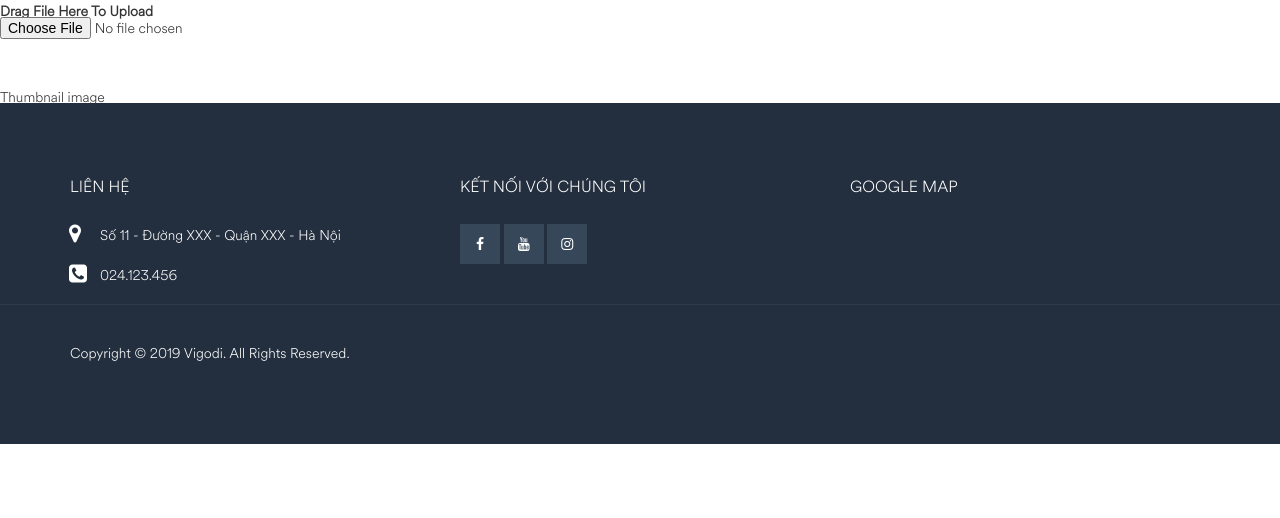
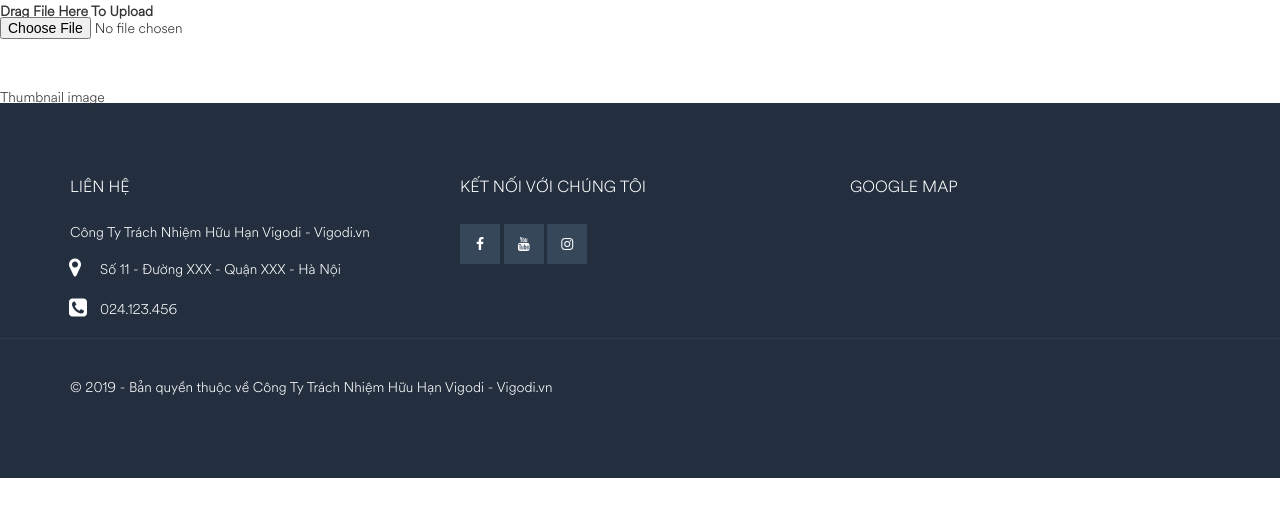
Before and after one commit to mrtux3do/mediamarket, a CakePHP app: the page made by website/app/View/Uploads/index.ctp in a window 1280 px wide. Shown: the part 282-800 px from the top of the page. Run offline with PHP 8.4 and a stand-in for CakePHP, Linux system fonts and the light colour scheme; the template is opened without the code that fills it, so the values that code supplies are empty; some libraries are stand-ins or nearby versions.

Commit message:
edit footer info

```diff
--- a/website/app/View/Elements/footer.ctp
+++ b/website/app/View/Elements/footer.ctp
@@ -5,6 +5,7 @@
 			<div class="col-md-4 col-footer">
 				<div class="footer-title">Liên hệ</div>
 				<div class="footer-content">
+					<div class="info-company">Công Ty Trách Nhiệm Hữu Hạn Vigodi - Vigodi.vn</div>
 					<div class="address">Số 11 - Đường XXX - Quận XXX - Hà Nội</div>
 					<div class="phone">024.123.456</div>
 				</div>
@@ -26,7 +27,7 @@
 	<div class="copy-right">
 		<div class="container">
 			<div class="copy-right-content">
-				<div>Copyright © 2019 Vigodi. All Rights Reserved.</div>
+				<div>© 2019 - Bản quyền thuộc về Công Ty Trách Nhiệm Hữu Hạn Vigodi - Vigodi.vn</div>
 			</div>
 		</div>
 	</div>
--- a/website/app/View/Layouts/default.ctp
+++ b/website/app/View/Layouts/default.ctp
@@ -20,7 +20,7 @@
 <head>
 	<?php echo $this->Html->charset(); ?>
 	<title>
-		Web app
+		Vigodi
 	</title>
 	<?php
 		echo $this->Html->meta('icon');
```
